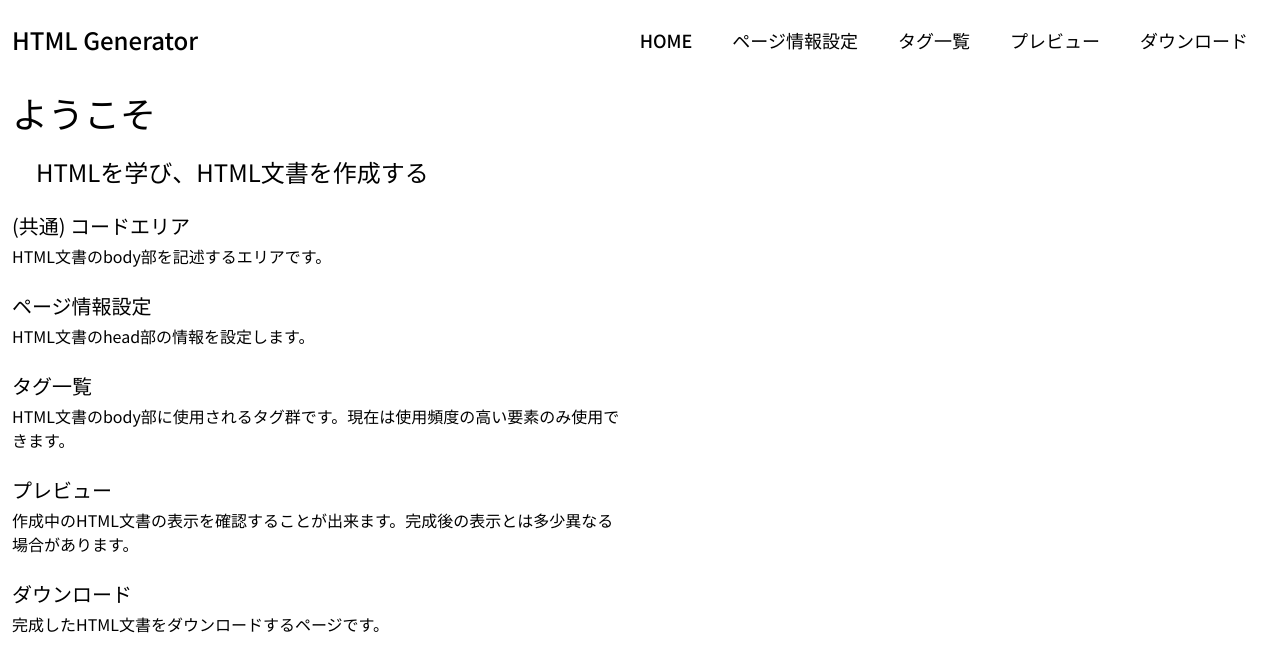
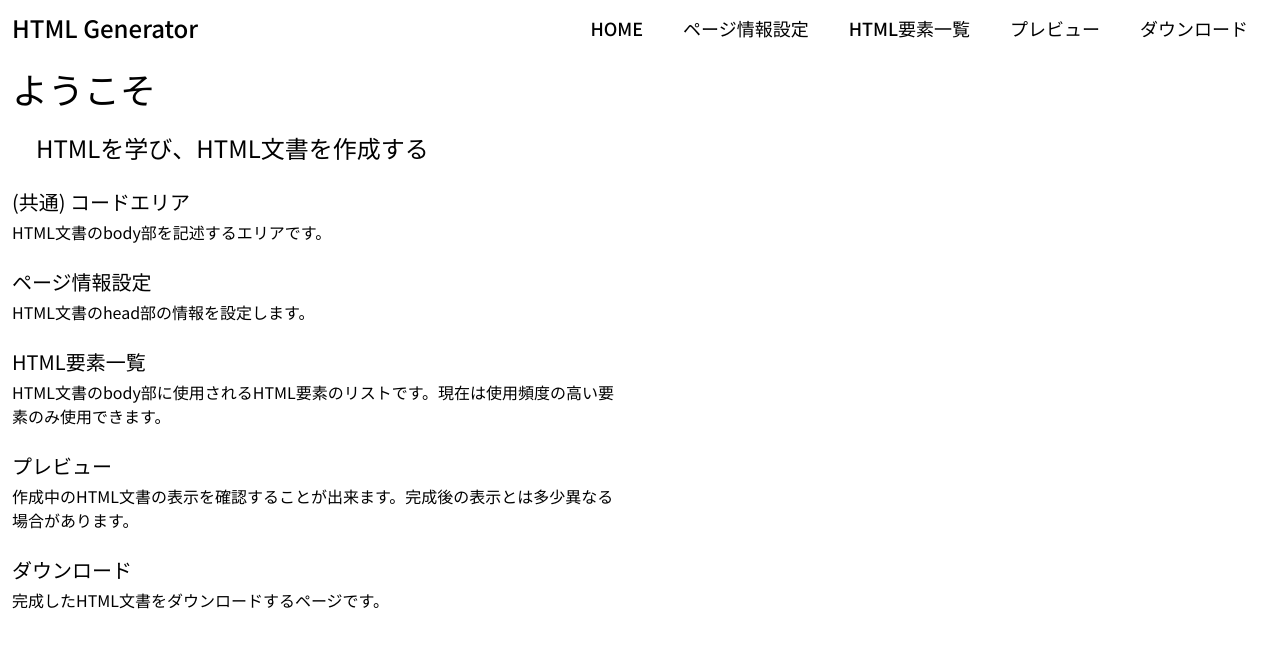
Before and after one commit to kazu51-gh/html-generator, a Next.js app: page / in a window 1280 px wide. Shown: the top 672 px of the page. Built offline with nearby package versions, Linux system fonts and the light colour scheme.

Commit message:
organize header

```diff
--- a/src/app/globals.css
+++ b/src/app/globals.css
@@ -24,6 +24,13 @@ body {
 }
 
 @layer utilities {
+  .page-list {
+    cursor: pointer;
+    font-weight: 500;
+    font-size: 1.125rem;
+    line-height: 2rem;
+  }
+
   .default-css h1 {
     display: block;
     font-size: 2em;
--- a/src/app/page.tsx
+++ b/src/app/page.tsx
@@ -8,14 +8,14 @@ const Home = () => {
   const [currentView, setCurrentView] = useState<string>('home');
 
   return(
-    <main className="flex flex-col h-screen w-screen">
-      <div className="h-[10%]">
+    <div className="flex flex-col h-screen w-screen">
+      <header>
         <Header setCurrentView={setCurrentView} />
-      </div>
-      <div className="h-[90%]">
+      </header>
+      <main className="h-[90%]">
         <Workspace currentView={currentView} />
-      </div>
-    </main>
+      </main>
+    </div>
   );
 }
 
--- a/src/components/layout/tagLists.tsx
+++ b/src/components/layout/elementList.tsx
@@ -2,7 +2,7 @@ import Accordion from "@/components/tagList/accordion";
 import { tagDescriptions, tagNames, tagTitles } from "@/data/tagData";
 import PageTitle from "@/components/headings/pageTitle";
 
-const TagLists = () => {
+const ElementList = () => {
   return(
     <div className="h-full w-full">
       <PageTitle title="タグ一覧" />
@@ -99,4 +99,4 @@ const TagLists = () => {
   );
 }
 
-export default TagLists;
+export default ElementList;
--- a/src/components/layout/header.tsx
+++ b/src/components/layout/header.tsx
@@ -1,6 +1,8 @@
 import { Dispatch, FC, SetStateAction } from "react";
-import HeaderList from "@/components/header/headerList";
-import HeaderTitle from "@/components/header/headerTitle";
+import { basePath } from "../../../next.config";
+import path from "path";
+
+const BASE_PATH = basePath ? basePath : "";
 
 type Props = {
   setCurrentView: Dispatch<SetStateAction<string>>;
@@ -8,14 +10,42 @@ type Props = {
 
 const Header: FC<Props> = ({ setCurrentView }) => {
   return(
-    <div className="h-full items-center flex flex-row max-[767px]:flex-col max-[767px]:justify-around min-[768px]:justify-between mx-3">
-      <HeaderTitle />
-      <ul className="flex flex-row">
-        <HeaderList listTitle='HOME' current='home' setCurrentView={setCurrentView} />
-        <HeaderList listTitle='ページ情報設定' current='page-setting' setCurrentView={setCurrentView} />
-        <HeaderList listTitle='タグ一覧' current='tag-lists' setCurrentView={setCurrentView} />
-        <HeaderList listTitle='プレビュー' current='viewer' setCurrentView={setCurrentView} />
-        <HeaderList listTitle='ダウンロード' current='html-download' setCurrentView={setCurrentView} />
+    <div className="items-center flex flex-row max-[767px]:flex-col max-[767px]:justify-around min-[768px]:justify-between m-3">
+      <a
+        className="cursor-pointer font-medium text-2xl"
+        href={path.join(BASE_PATH, '/')}
+      >HTML Generator</a>
+      <ul className="flex flex-row max-[767px]:my-2">
+        <li
+          className="page-list max-[767px]:text-xs mx-5"
+          onClick={() => setCurrentView('home')}
+        >
+          HOME
+        </li>
+        <li
+          className="page-list max-[767px]:text-xs mx-5"
+          onClick={() => setCurrentView('page-setting')}
+        >
+          ページ情報設定
+        </li>
+        <li
+          className="page-list max-[767px]:text-xs mx-5"
+          onClick={() => setCurrentView('element-list')}
+        >
+          HTML要素一覧
+        </li>
+        <li
+          className="page-list max-[767px]:text-xs mx-5"
+          onClick={() => setCurrentView('viewer')}
+        >
+          プレビュー
+        </li>
+        <li
+          className="page-list max-[767px]:text-xs mx-5"
+          onClick={() => setCurrentView('html-download')}
+        >
+          ダウンロード
+        </li>
       </ul>
     </div>
   );
--- a/src/components/layout/home.tsx
+++ b/src/components/layout/home.tsx
@@ -8,7 +8,7 @@ const Home = () => {
       <p className="text-2xl m-6">{functionDescriptions.home}</p>
       <FunctionDescription title="(共通) コードエリア" description={functionDescriptions.codeArea} />
       <FunctionDescription title="ページ情報設定" description={functionDescriptions.pageSetting} />
-      <FunctionDescription title="タグ一覧" description={functionDescriptions.tagLists} />
+      <FunctionDescription title="HTML要素一覧" description={functionDescriptions.elementList} />
       <FunctionDescription title="プレビュー" description={functionDescriptions.viewer} />
       <FunctionDescription title="ダウンロード" description={functionDescriptions.download} />
     </div>
--- a/src/components/layout/workspace.tsx
+++ b/src/components/layout/workspace.tsx
@@ -3,7 +3,7 @@ import BasicSetting from "@/components/layout/basicSetting";
 import CodeArea from "@/components/layout/codeArea";
 import Home from "@/components/layout/home";
 import HtmlDownload from "@/components/layout/htmlDownload";
-import TagLists from "@/components/layout/tagLists";
+import ElementList from "@/components/layout/elementList";
 import Viewer from "@/components/layout/viewer";
 import getStoredData from "@/utils/getStoredData";
 
@@ -48,7 +48,7 @@ const Workspace: FC<Props> = ({ currentView }) => {
             setPageDescription={setPageDescription}
           />
         }
-        {currentView === 'tag-lists' && <TagLists />}
+        {currentView === 'element-list' && <ElementList />}
         {currentView === 'viewer' &&
           <Viewer textareaData={textareaData} />
         }
--- a/src/data/functionData.ts
+++ b/src/data/functionData.ts
@@ -3,6 +3,6 @@ export const functionDescriptions = {
   download: '完成したHTML文書をダウンロードするページです。',
   home: 'HTMLを学び、HTML文書を作成する',
   pageSetting: 'HTML文書のhead部の情報を設定します。',
-  tagLists: 'HTML文書のbody部に使用されるタグ群です。現在は使用頻度の高い要素のみ使用できます。',
+  elementList: 'HTML文書のbody部に使用されるHTML要素のリストです。現在は使用頻度の高い要素のみ使用できます。',
   viewer: '作成中のHTML文書の表示を確認することが出来ます。完成後の表示とは多少異なる場合があります。',
 }
```
